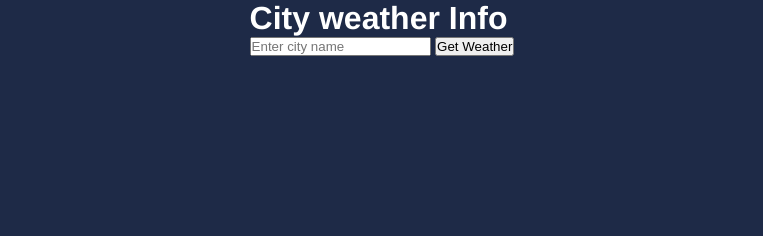
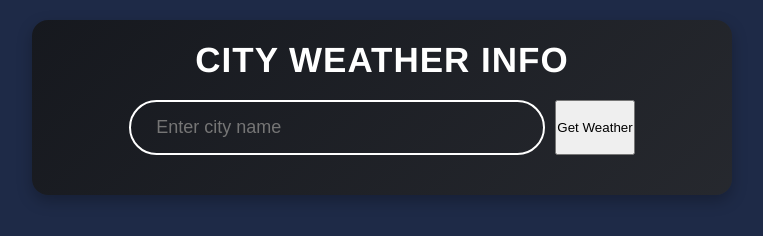
Before and after one commit to jamy677/Assignment-3, a plain HTML site: page index.html in a window 1280 px wide. Shown: the whole page, without its empty margins (258-1021 px from the left). Drawn offline with Linux system fonts and the light colour scheme.

Commit message:
remaining css.

```diff
--- a/css/style.css
+++ b/css/style.css
@@ -16,3 +16,51 @@ body {
     margin: 0;
     overflow-x: hidden; /* Prevent horizontal overflow */
 }
+/* Main Container */
+.container {
+    background: linear-gradient(135deg, rgba(20, 20, 20, 0.8), rgba(40, 40, 40, 0.8));
+    border-radius: 16px;
+    padding: 20px 30px;
+    width: 100%;
+    max-width: 700px;
+    box-shadow: 0 6px 15px rgba(0, 0, 0, 0.25);
+    text-align: center;
+    display: flex;
+    flex-direction: column;
+    justify-content: flex-start;
+    align-items: center;
+    max-height: 90vh; /* Limit container height to 90% of screen */
+    overflow: hidden;
+    margin-top: 20px;
+}
+
+/* Header Styling */
+h1 {
+    font-size: 35px;
+    color: #fff;
+    font-weight: 700;
+    margin-bottom: 20px;
+    text-transform: uppercase;
+    letter-spacing: 1px;
+}
+
+/* Form Styling */
+#cityForm {
+    display: flex;
+    justify-content: center;
+    margin-bottom: 20px;
+    width: 100%;
+}
+
+#cityInput {
+    padding: 15px 25px;
+    font-size: 18px;
+    border-radius: 50px;
+    border: 2px solid #fff;
+    background-color: transparent;
+    color: #fff;
+    outline: none;
+    width: 65%;
+    margin-right: 10px;
+    transition: all 0.3s ease-in-out;
+}
```
